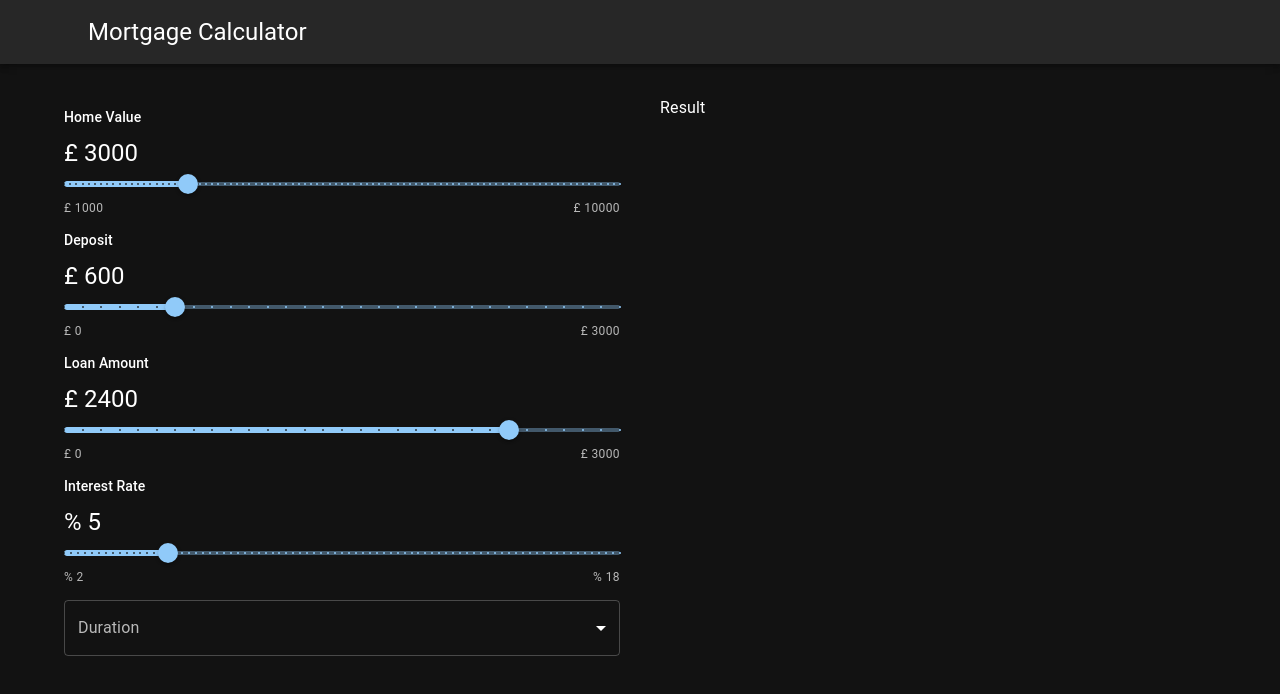
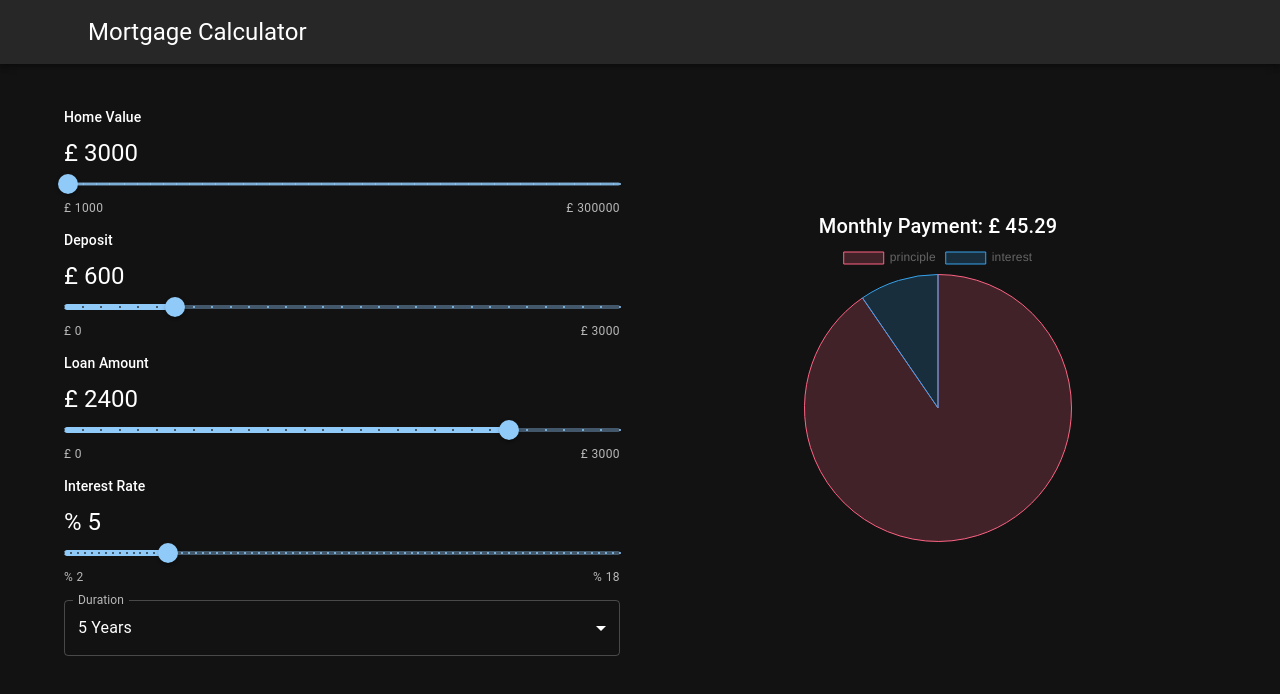
Before and after one commit to BenjaminSeed/mortgage-calculator, a React (Vite) app: page / in a window 1280 px wide. Shown: the top 694 px of the page. Built offline with nearby package versions, Linux system fonts and the light colour scheme.

Commit message:
added pie chart and logic to result component

```diff
--- a/src/App.jsx
+++ b/src/App.jsx
@@ -10,7 +10,7 @@
     homeValue: 3000,
     deposit: 3000 * 0.2,
     loanAmount: 3000 * 0.8,
-    loanTerm: "",
+    loanTerm: 5,
     interestRate: 5,
   });
 
@@ -18,13 +18,13 @@
     <div className="app">
       <Navbar />
       <Container maxWidth="lg" sx={{ marginTop: 4 }}>
-        <Grid container spacing={5}>
+        <Grid container spacing={5} alignItems="center">
           <Grid item xs={12} md={6}>
             <SliderSelect data={data} setData={setData} />
             <TenureSelect data={data} setData={setData} />
           </Grid>
           <Grid item xs={12} md={6}>
-            <Result />
+            <Result data={data} />
           </Grid>
         </Grid>
       </Container>
--- a/src/components/Result.jsx
+++ b/src/components/Result.jsx
@@ -1,7 +1,53 @@
-import React from "react";
+import { Chart as ChartJS, ArcElement, Tooltip, Legend } from "chart.js";
+import { Pie } from "react-chartjs-2";
 
-const Result = () => {
-  return <div>Result</div>;
+ChartJS.register(ArcElement, Tooltip, Legend);
+import { Stack, Typography } from "@mui/material";
+import PropTypes from "prop-types";
+
+const Result = ({ data }) => {
+  const { homeValue, loanAmount, loanTerm, interestRate } = data;
+
+  const totalLoanMonths = loanTerm * 12; // 60 months = 5 years
+  const interestPerMonth = interestRate / 100 / 12; // 100 @ 12% for 1 year
+
+  const monthlyPayment =
+    (loanAmount *
+      interestPerMonth *
+      (1 + interestPerMonth) ** totalLoanMonths) /
+    ((1 + interestPerMonth) ** totalLoanMonths - 1);
+
+  const totalInterestGenerated = monthlyPayment * totalLoanMonths - loanAmount;
+
+  const pieChartData = {
+    labels: ["principle", "interest"],
+    datasets: [
+      {
+        label: "Ratio of principle and interest",
+        data: [homeValue, totalInterestGenerated],
+        backgroundColor: ["rgba(255, 99, 132, 0.2)", "rgba(54, 162, 235, 0.2)"],
+        borderColor: ["rgba(255, 99, 132, 1)", "rgba(54, 162, 235, 1)"],
+        borderWidth: 1,
+      },
+    ],
+  };
+
+  return (
+    <Stack>
+      <Typography textAlign="center" variant="h6">
+        Monthly Payment: £ {monthlyPayment.toFixed(2)}
+      </Typography>
+      <Stack direction="row" justifyContent="center">
+        <div>
+          <Pie data={pieChartData} />
+        </div>
+      </Stack>
+    </Stack>
+  );
+};
+
+Result.propTypes = {
+  data: PropTypes.object.isRequired,
 };
 
 export default Result;
--- a/src/components/SliderSelect.jsx
+++ b/src/components/SliderSelect.jsx
@@ -4,7 +4,7 @@
 const SliderSelect = ({ data, setData }) => {
   console.log(data);
 
-  const bank_limit = 10000;
+  const bank_limit = 300000;
 
   return (
     <div>
@@ -14,7 +14,7 @@
         max={bank_limit}
         defaultValue={data.homeValue}
         value={data.homeValue}
-        step={100}
+        step={1000}
         onChange={(e, value) =>
           setData({
             ...data,
--- a/src/components/TenureSelect.jsx
+++ b/src/components/TenureSelect.jsx
@@ -26,6 +26,10 @@
         <MenuItem value={5}>5 Years</MenuItem>
         <MenuItem value={10}>10 Years</MenuItem>
         <MenuItem value={15}>15 Years</MenuItem>
+        <MenuItem value={20}>20 Years</MenuItem>
+        <MenuItem value={25}>25 Years</MenuItem>
+        <MenuItem value={30}>30 Years</MenuItem>
+        <MenuItem value={35}>35 Years</MenuItem>
       </Select>
     </FormControl>
   );
```
